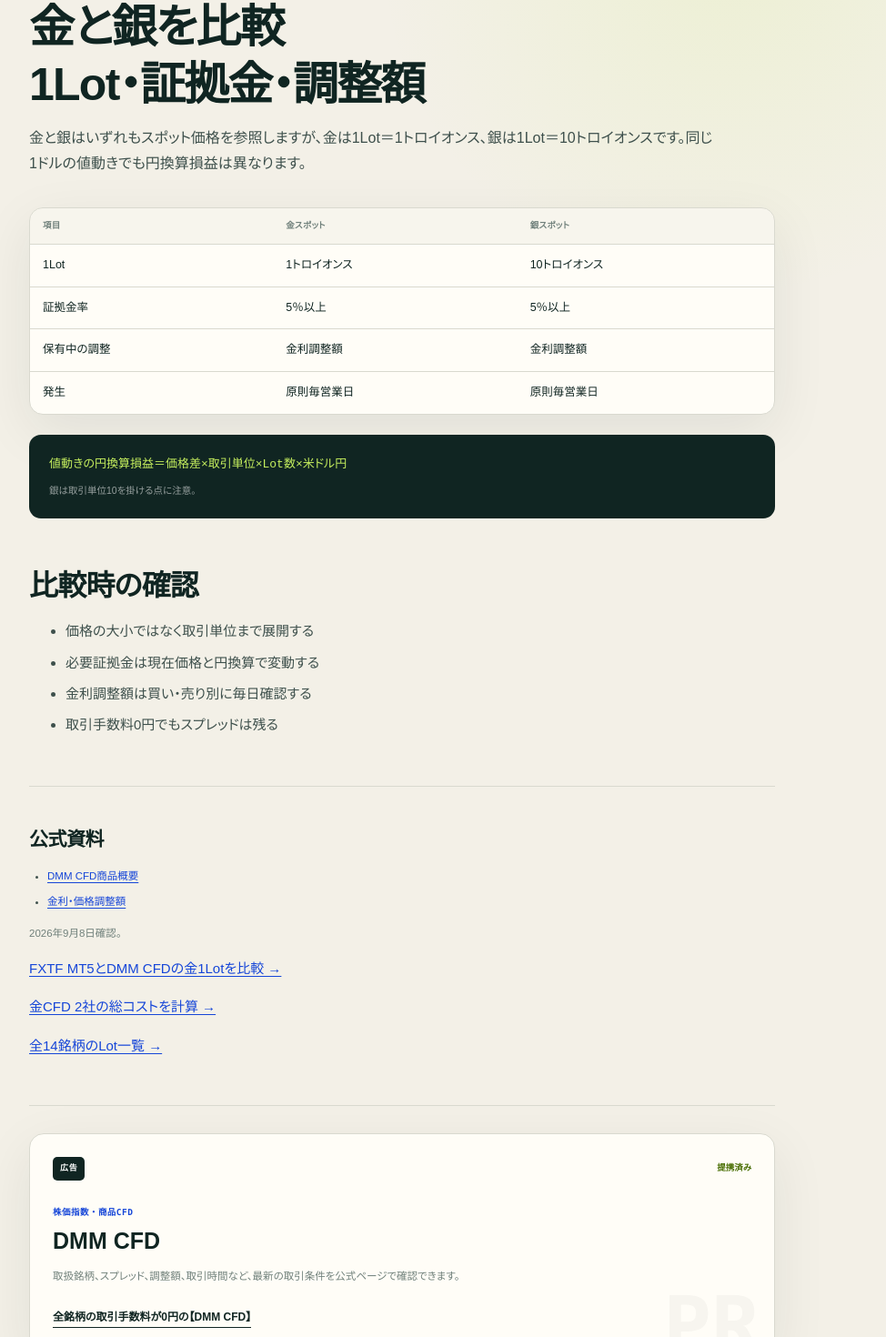
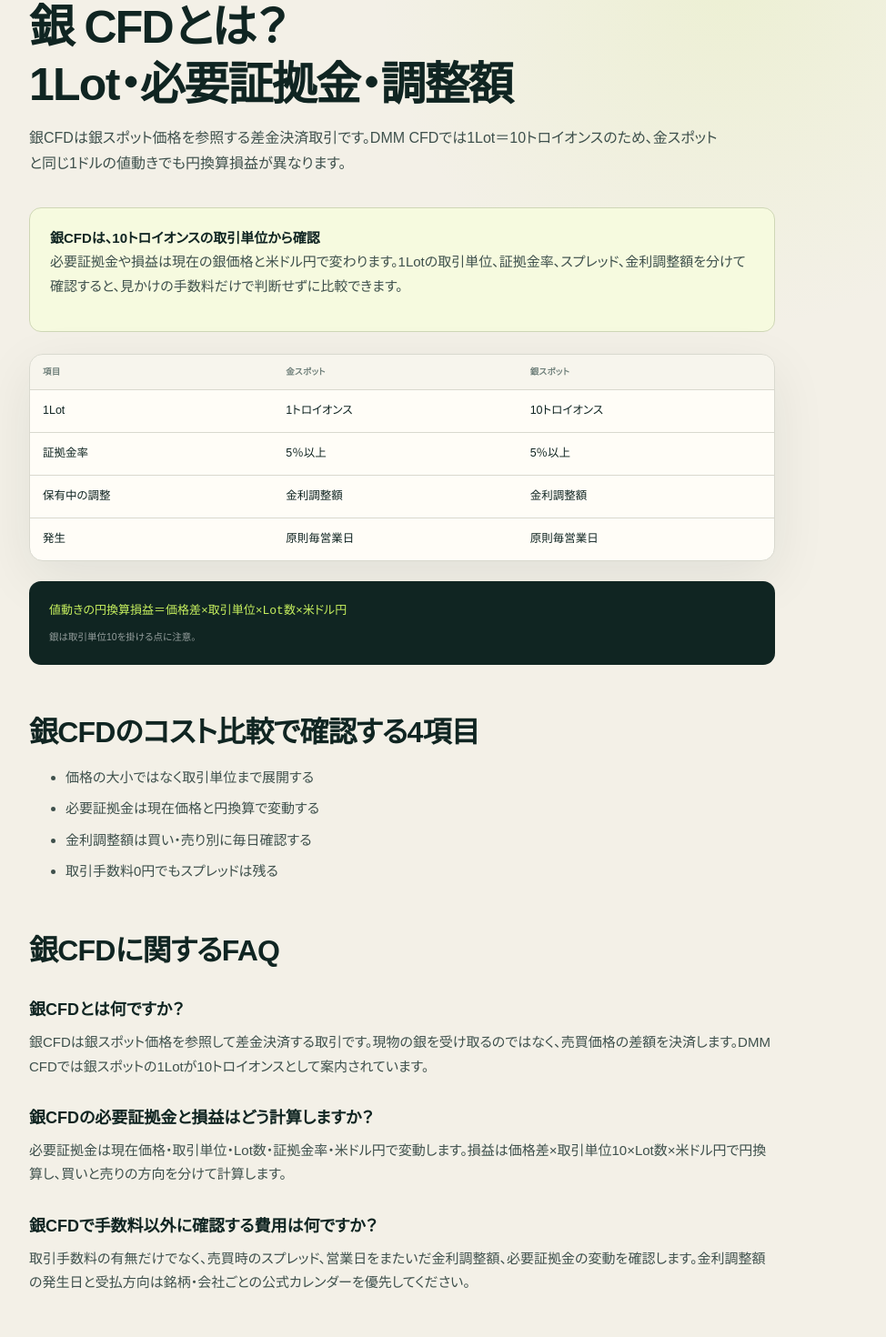
Before and after one commit to mrok18/hanbaijo, a Next.js app: page /articles/dmm-cfd-gold-vs-silver in a window 1280 px wide. Shown: the part 185-1655 px from the top of the page at 91% size, without its empty margins (198-1172 px from the left). Built offline with nearby package versions, Linux system fonts and the light colour scheme.

Commit message:
seo: target silver cfd query

```diff
--- a/app/articles/dmm-cfd-gold-vs-silver/page.tsx
+++ b/app/articles/dmm-cfd-gold-vs-silver/page.tsx
@@ -1,18 +1,48 @@
+import type { Metadata } from 'next';
 import Link from 'next/link';
 import AffiliateOfferCard from '@/components/AffiliateOfferCard';
+import ArticleStructuredData from '@/components/ArticleStructuredData';
 import { AFFILIATE_OFFERS } from '@/lib/affiliates';
 
-export const metadata = {
+export const metadata: Metadata = {
   alternates: { canonical: '/articles/dmm-cfd-gold-vs-silver' },
-  title: 'DMM CFDの金と銀｜1Lot・必要証拠金・金利調整額を比較',
-  description: 'DMM CFDの金スポットと銀スポットを、1Lot、必要証拠金、値動き、金利調整額から比較します。',
+  title: '銀 CFDとは？｜1Lot・必要証拠金・調整額を確認',
+  description: '銀CFDの仕組みを、DMM CFDの銀スポットを例に1Lotの取引単位、必要証拠金、値動き、金利調整額とスプレッドから整理します。',
 };
 
+const FAQS = [
+  {
+    question: '銀CFDとは何ですか？',
+    answer: '銀CFDは銀スポット価格を参照して差金決済する取引です。現物の銀を受け取るのではなく、売買価格の差額を決済します。DMM CFDでは銀スポットの1Lotが10トロイオンスとして案内されています。',
+  },
+  {
+    question: '銀CFDの必要証拠金と損益はどう計算しますか？',
+    answer: '必要証拠金は現在価格・取引単位・Lot数・証拠金率・米ドル円で変動します。損益は価格差×取引単位10×Lot数×米ドル円で円換算し、買いと売りの方向を分けて計算します。',
+  },
+  {
+    question: '銀CFDで手数料以外に確認する費用は何ですか？',
+    answer: '取引手数料の有無だけでなく、売買時のスプレッド、営業日をまたいだ金利調整額、必要証拠金の変動を確認します。金利調整額の発生日と受払方向は銘柄・会社ごとの公式カレンダーを優先してください。',
+  },
+] as const;
+
 export default function Page() {
+  const faqJsonLd = {
+    '@context': 'https://schema.org',
+    '@type': 'FAQPage',
+    mainEntity: FAQS.map((faq) => ({
+      '@type': 'Question',
+      name: faq.question,
+      acceptedAnswer: { '@type': 'Answer', text: faq.answer },
+    })),
+  };
+
   return <article>
+    <ArticleStructuredData slug="dmm-cfd-gold-vs-silver" publishedAt="2026-09-08" modifiedAt="2026-09-16" />
+    <script type="application/ld+json" dangerouslySetInnerHTML={{ __html: JSON.stringify(faqJsonLd).replace(/</g, '\\u003c') }} />
     <p className="page-kicker">DMM CFD / GOLD VS SILVER</p>
-    <h1>金と銀を比較<br />1Lot・証拠金・調整額</h1>
-    <p className="lede">金と銀はいずれもスポット価格を参照しますが、金は1Lot＝1トロイオンス、銀は1Lot＝10トロイオンスです。同じ1ドルの値動きでも円換算損益は異なります。</p>
+    <h1>銀 CFDとは？<br />1Lot・必要証拠金・調整額</h1>
+    <p className="lede">銀CFDは銀スポット価格を参照する差金決済取引です。DMM CFDでは1Lot＝10トロイオンスのため、金スポットと同じ1ドルの値動きでも円換算損益が異なります。</p>
+    <div className="callout"><strong>銀CFDは、10トロイオンスの取引単位から確認</strong><p>必要証拠金や損益は現在の銀価格と米ドル円で変わります。1Lotの取引単位、証拠金率、スプレッド、金利調整額を分けて確認すると、見かけの手数料だけで判断せずに比較できます。</p></div>
     <div className="data-panel"><div className="table-scroll"><table className="rates comparison-table"><thead><tr><th>項目</th><th>金スポット</th><th>銀スポット</th></tr></thead><tbody>
       <tr><td>1Lot</td><td>1トロイオンス</td><td>10トロイオンス</td></tr>
       <tr><td>証拠金率</td><td>5％以上</td><td>5％以上</td></tr>
@@ -20,17 +50,19 @@ export default function Page() {
       <tr><td>発生</td><td>原則毎営業日</td><td>原則毎営業日</td></tr>
     </tbody></table></div></div>
     <div className="formula-box"><code>値動きの円換算損益＝価格差×取引単位×Lot数×米ドル円</code><small>銀は取引単位10を掛ける点に注意。</small></div>
-    <h2>比較時の確認</h2>
+    <h2>銀CFDのコスト比較で確認する4項目</h2>
     <ul>
       <li>価格の大小ではなく取引単位まで展開する</li>
       <li>必要証拠金は現在価格と円換算で変動する</li>
       <li>金利調整額は買い・売り別に毎日確認する</li>
       <li>取引手数料0円でもスプレッドは残る</li>
     </ul>
+    <h2>銀CFDに関するFAQ</h2>
+    {FAQS.map((faq) => <section key={faq.question}><h3>{faq.question}</h3><p>{faq.answer}</p></section>)}
     <section className="article-sources"><h2>公式資料</h2><ul>
       <li><a href="https://fx.dmm.com/cfd/service/outline_commodity/" target="_blank" rel="noopener noreferrer">DMM CFD商品概要</a></li>
       <li><a href="https://fx.dmm.com/cfd/service/swapcalendar/" target="_blank" rel="noopener noreferrer">金利・価格調整額</a></li>
-    </ul><p>2026年9月8日確認。</p></section>
+    </ul><p>制度・商品情報は2026年9月16日に確認しました。最新の取引単位、調整額、必要証拠金は発注前に公式ページで確認してください。</p></section>
     <p><Link href="/articles/fxtf-vs-dmm-cfd-gold">FXTF MT5とDMM CFDの金1Lotを比較 →</Link></p>
     <p><Link href="/tools/gold-cfd-provider-cost-comparison">金CFD 2社の総コストを計算 →</Link></p>
     <p><Link href="/articles/dmm-cfd-commodity-lot-list">全14銘柄のLot一覧 →</Link></p>
```
